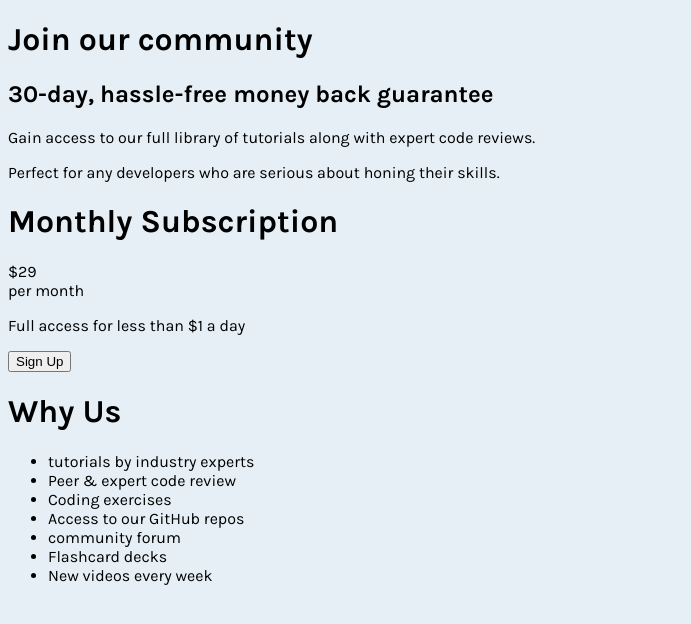
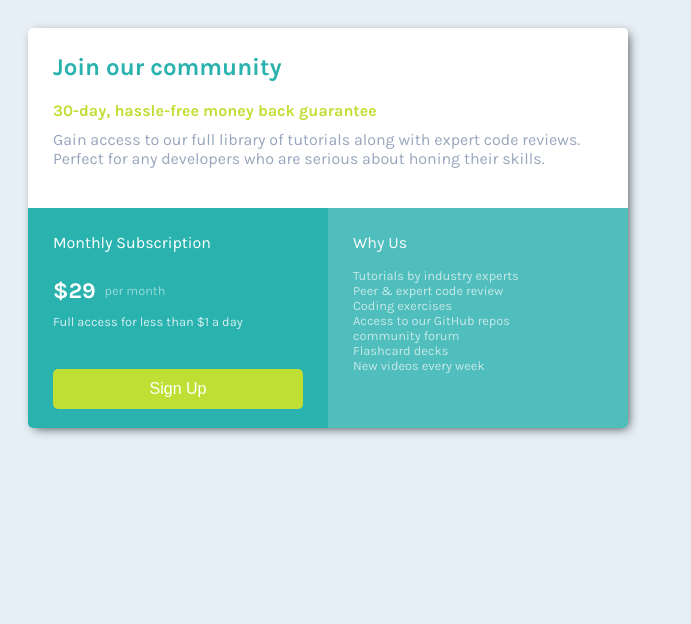
Before and after one commit to lucas-stofaleti/pricing-card-challenge, a plain HTML site: page index.html in a window 1280 px wide. Shown: the whole page, without its empty margins (0-691 px from the left). Drawn offline with Linux system fonts and the light colour scheme.

Commit message:
feat: finish desktop challenge

```diff
--- a/index.html
+++ b/index.html
@@ -21,15 +21,16 @@
     <div id="bottom">
       <div id="bottom-left">
         <h1>Monthly Subscription</h1>
-        <div>$29</div>
-        <div>per month</div>
+        <div id="price-container">
+          <div id="price">$29</div>
+          <div id="price-frequency">per month</div>
+        </div>
         <p>Full access for less than $1 a day</p>
         <button>Sign Up</button>
-      </div>
-      <div id="bottom-right">
+      </div><div id="bottom-right">
         <h1>Why Us</h1>
         <ul>
-          <li>tutorials by industry experts</li>
+          <li>Tutorials by industry experts</li>
           <li>Peer & expert code review</li>
           <li>Coding exercises</li>
           <li>Access to our GitHub repos</li>
--- a/style.css
+++ b/style.css
@@ -2,4 +2,132 @@ html {
     font-family: 'Karla', sans-serif;
     font-weight: 400;
     background-color: hsl(204, 43%, 93%);
+    box-sizing: border-box;
+    font-size: 16px;
 }
+
+body {
+    padding: 20px;
+}
+
+h1, h2, p {
+    margin: 0;
+}
+
+*, *:after, *:before {
+    box-sizing: inherit;
+    font-weight: 400;
+    font-size: 1rem;
+}
+
+#card {
+    width: 600px;
+    height: 400px;
+    box-shadow: 3px 3px 11px -3px rgba(0,0,0,0.75);
+    border-radius: 5px;
+    overflow: hidden;
+}
+
+#top {
+    width: 100%;
+    height: 45%;
+    background-color: white;
+    padding: 25px;
+}
+
+#top h1 {
+    color: hsl(179, 62%, 43%);
+    font-size: 1.5rem;
+    margin-bottom: 20px;
+    font-weight: 700;
+}
+
+#top h2 {
+    margin-bottom: 10px;
+    color: hsl(71, 73%, 54%);
+    font-weight: 700;
+}
+
+#top p {
+    color: hsl(218, 22%, 67%);
+}
+
+#bottom {
+    width: 100%;
+    height: 55%;
+    color: white;
+}
+
+#bottom-left {
+    display: inline-block;
+    width: 50%;
+    height: 100%;
+    vertical-align: top;
+    background-color: hsl(179, 62%, 43%);
+    padding: 25px;
+}
+
+#bottom-right {
+    display: inline-block;
+    width: 50%;
+    height: 100%;
+    vertical-align: top;
+    background-color: hsl(179, 62%, 43%);
+    opacity: 0.8;
+    padding: 25px;
+}
+
+#bottom-left h1 {
+    margin-bottom: 25px;
+}
+
+button {
+    color: white;
+    background-color: hsl(71, 73%, 54%);
+    border: none;
+    border-radius: 5px;
+    padding: 10px;
+    width: 100%;
+    height: 40px;
+    margin-top: 40px;
+}
+
+button:hover {
+    opacity: 50%;
+    cursor: pointer;
+    transform: scale(1.02);
+}
+
+#price {
+    font-weight: 700;
+    font-size: 1.4rem;
+    display: inline-block;
+}
+
+#price-frequency {
+    display: inline-block;
+    opacity: 50%;
+    font-size: 0.8rem;
+    position: relative;
+    top: -3px;
+    margin-left: 5px;
+}
+
+#price-container {
+    margin-bottom: 10px;
+}
+
+#bottom-left p {
+    font-size: 0.8rem;
+    opacity: 0.8;
+}
+
+ul {
+    list-style: none;
+    padding: 0;
+    opacity: 70%;
+}
+
+li {
+    font-size: 0.8rem;
+}
```
